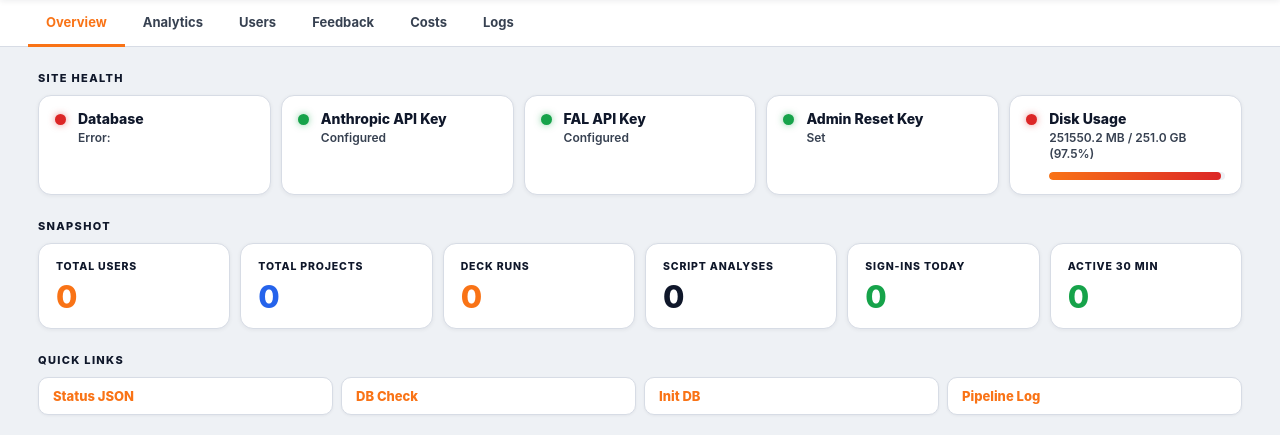
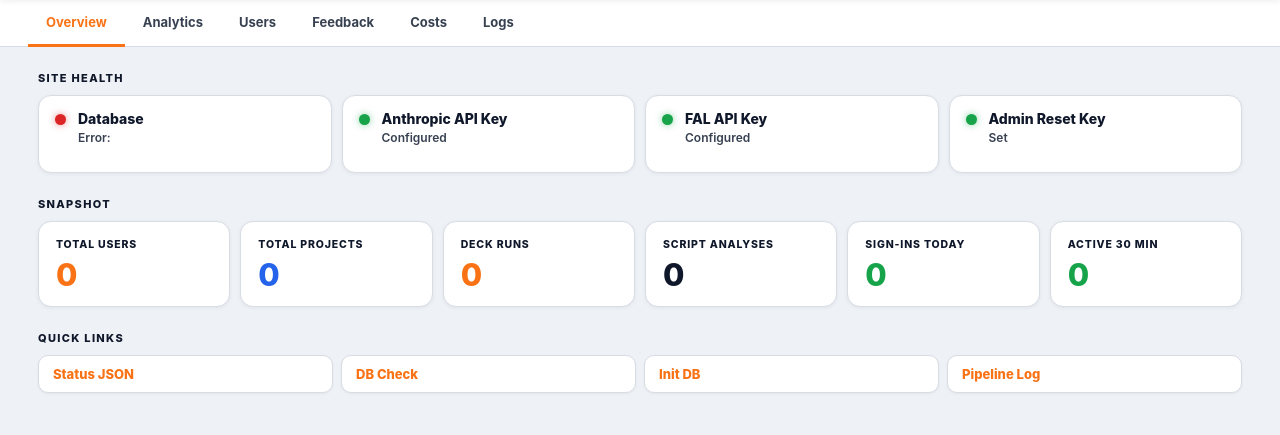
Before and after one commit to madbradsmith/EVOLUM, a Flask app: page /admin in a window 1280 px wide. Shown: the part 69-504 px from the top of the page. Run offline with Flask 3, Linux system fonts and the light colour scheme; the visitor is signed in with stand-in values (Sample User, id 1); data that the repository does not hold is empty; some libraries are stand-ins or nearby versions.

Commit message:
Remove disk usage health card — was measuring ephemeral OS disk, not persistent disk
shutil.disk_usage(BASE_DIR) always reports the container OS filesystem as nearly
full, which has nothing to do with the actual 10GB persistent disk.

Co-Authored-By: Claude Sonnet 4.6 <noreply@anthropic.com>

```diff
--- a/app.py
+++ b/app.py
@@ -1497,27 +1497,15 @@ def _fetch_fal_balance() -> dict:
 def admin():
     if not session.get("admin_authed"):
         return redirect("/admin/login")
-    import shutil
     stats = {
         "users": 0, "projects": 0,
-        "logins_total": 0, "logins_today": 0, "active_sessions": 0,
-        "deck_runs": 0, "script_analyses": 0, "actor_prep": 0, "actor_booked": 0,
         "db_ok": False, "db_error": "", "api_key_set": bool(os.environ.get("ANTHROPIC_API_KEY")),
         "fal_key_set": bool(os.environ.get("FAL_API_KEY")),
         "admin_reset_key_set": bool(os.environ.get("ADMIN_RESET_KEY")),
-        "disk_used_mb": 0, "disk_total_mb": 0, "disk_pct": 0,
     }
     users = []
     recent_activity = []
     messages = []
-
-    try:
-        _du = shutil.disk_usage(BASE_DIR)
-        stats["disk_total_mb"] = round(_du.total / (1024 * 1024), 1)
-        stats["disk_used_mb"] = round((_du.total - _du.free) / (1024 * 1024), 1)
-        stats["disk_pct"] = round(((_du.total - _du.free) / _du.total) * 100, 1)
-    except Exception:
-        pass
 
     fal_balance = {"available": False, "reason": "loading"}  # fetched async by JS
     stats["fal_balance"] = fal_balance
--- a/templates/admin.html
+++ b/templates/admin.html
@@ -199,18 +199,6 @@ tr:hover td { background:#fafafa; }
                 <div class="health-sub">{{ 'Set' if stats.admin_reset_key_set else 'Not set — password reset disabled' }}</div>
             </div>
         </div>
-        {% if stats.disk_total_mb %}
-        <div class="health-card">
-            <div class="health-dot {{ 'err' if stats.disk_pct > 95 else ('warn' if stats.disk_pct > 87 else 'ok') }}"></div>
-            <div style="width:100%;">
-                <div class="health-text">Disk Usage</div>
-                <div class="health-sub">{{ stats.disk_used_mb }} MB / {{ stats.disk_total_mb // 1024 }} GB ({{ stats.disk_pct }}%)</div>
-                <div class="disk-bar">
-                    <div class="disk-bar-fill {{ 'danger' if stats.disk_pct > 95 else ('warn' if stats.disk_pct > 87 else '') }}" style="width:{{ stats.disk_pct }}%;"></div>
-                </div>
-            </div>
-        </div>
-        {% endif %}
     </div>
 
     <div class="section-label">Snapshot</div>
```
